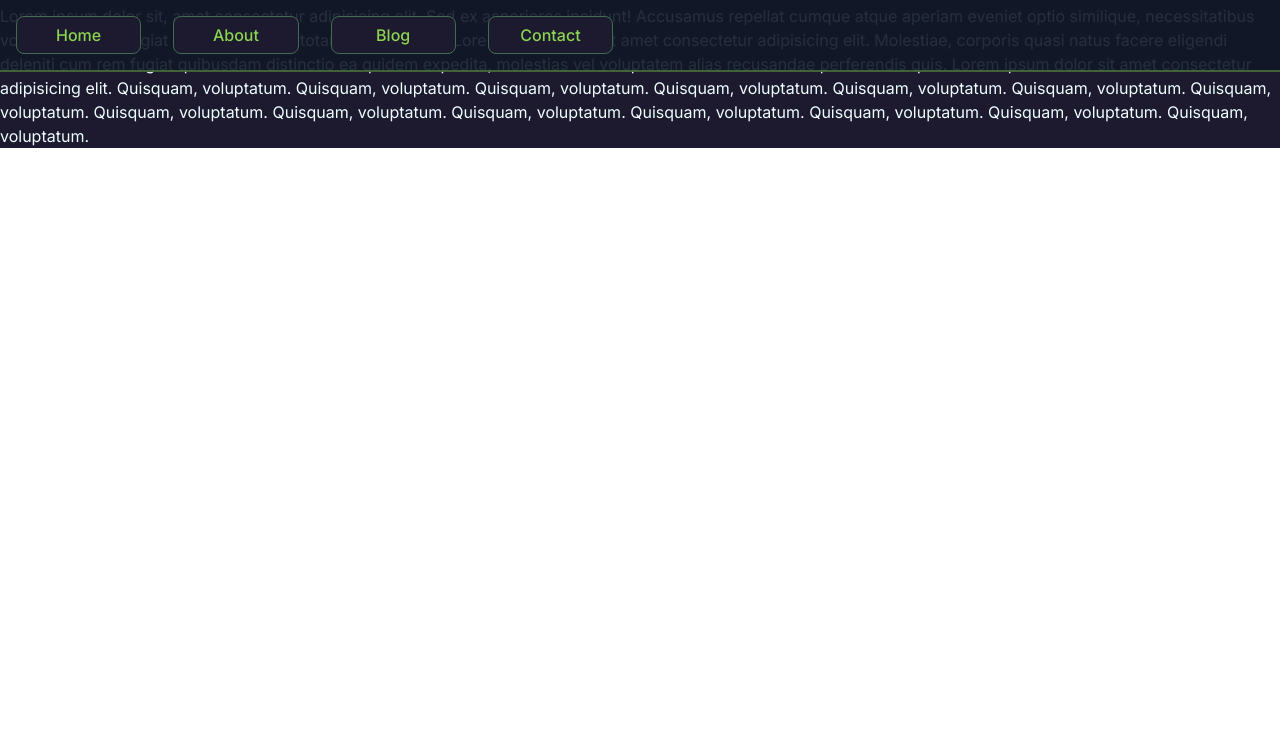
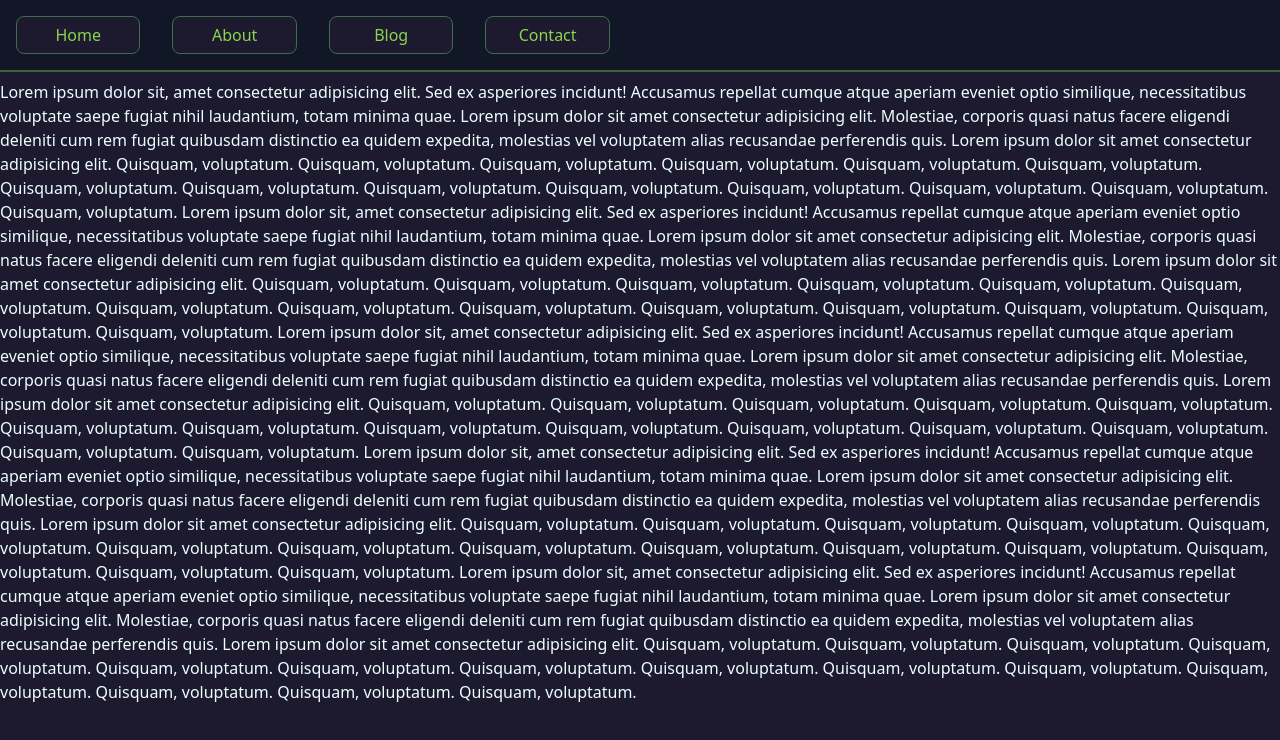
Before and after one commit to Wolfremium13/www.wolfremium.dev, a Next.js app: page / in a window 1280 px wide. Shown: the top 740 px of the page. Built offline with nearby package versions, Linux system fonts and the light colour scheme.

Commit message:
💄 changed distribution of main page

```diff
--- a/app/layout.tsx
+++ b/app/layout.tsx
@@ -1,26 +1,28 @@
-import { Navbar } from '@/components/navigation/Navbar'
-import './styles/globals.css'
-import type { Metadata } from 'next'
-import { Inter } from 'next/font/google'
+import { Navbar } from "@/components/navigation/Navbar";
+import "./styles/globals.css";
+import type { Metadata } from "next";
+import { Inter } from "next/font/google";
 
-const inter = Inter({ subsets: ['latin'] })
+const inter = Inter({ subsets: ["latin"] });
 
 export const metadata: Metadata = {
-  title: 'Create Next App',
-  description: 'Generated by create next app',
-}
+  title: "Create Next App",
+  description: "Generated by create next app",
+};
 
 export default function RootLayout({
   children,
 }: {
-  children: React.ReactNode
+  children: React.ReactNode;
 }) {
   return (
-    <html lang="en">
-      <body className={inter.className}>
+    <html lang="es">
+      <body>
         <Navbar />
-        {children}
+        <main className="min-h-screen pt-20 bg-darkViolet text-cyan-50">
+          {children}
+        </main>
       </body>
     </html>
-  )
+  );
 }
--- a/app/page.tsx
+++ b/app/page.tsx
@@ -1,6 +1,6 @@
 export default function Home() {
   return (
-    <main className="pt-1 bg-darkViolet text-cyan-50">
+    <section className="">
       <h1>
         Lorem ipsum dolor sit, amet consectetur adipisicing elit. Sed ex
         asperiores incidunt! Accusamus repellat cumque atque aperiam eveniet
@@ -15,7 +15,59 @@ export default function Home() {
         voluptatum. Quisquam, voluptatum. Quisquam, voluptatum. Quisquam,
         voluptatum. Quisquam, voluptatum. Quisquam, voluptatum. Quisquam,
         voluptatum.
+        Lorem ipsum dolor sit, amet consectetur adipisicing elit. Sed ex
+        asperiores incidunt! Accusamus repellat cumque atque aperiam eveniet
+        optio similique, necessitatibus voluptate saepe fugiat nihil laudantium,
+        totam minima quae. Lorem ipsum dolor sit amet consectetur adipisicing
+        elit. Molestiae, corporis quasi natus facere eligendi deleniti cum rem
+        fugiat quibusdam distinctio ea quidem expedita, molestias vel voluptatem
+        alias recusandae perferendis quis. Lorem ipsum dolor sit amet
+        consectetur adipisicing elit. Quisquam, voluptatum. Quisquam,
+        voluptatum. Quisquam, voluptatum. Quisquam, voluptatum. Quisquam,
+        voluptatum. Quisquam, voluptatum. Quisquam, voluptatum. Quisquam,
+        voluptatum. Quisquam, voluptatum. Quisquam, voluptatum. Quisquam,
+        voluptatum. Quisquam, voluptatum. Quisquam, voluptatum. Quisquam,
+        voluptatum.
+        Lorem ipsum dolor sit, amet consectetur adipisicing elit. Sed ex
+        asperiores incidunt! Accusamus repellat cumque atque aperiam eveniet
+        optio similique, necessitatibus voluptate saepe fugiat nihil laudantium,
+        totam minima quae. Lorem ipsum dolor sit amet consectetur adipisicing
+        elit. Molestiae, corporis quasi natus facere eligendi deleniti cum rem
+        fugiat quibusdam distinctio ea quidem expedita, molestias vel voluptatem
+        alias recusandae perferendis quis. Lorem ipsum dolor sit amet
+        consectetur adipisicing elit. Quisquam, voluptatum. Quisquam,
+        voluptatum. Quisquam, voluptatum. Quisquam, voluptatum. Quisquam,
+        voluptatum. Quisquam, voluptatum. Quisquam, voluptatum. Quisquam,
+        voluptatum. Quisquam, voluptatum. Quisquam, voluptatum. Quisquam,
+        voluptatum. Quisquam, voluptatum. Quisquam, voluptatum. Quisquam,
+        voluptatum.
+        Lorem ipsum dolor sit, amet consectetur adipisicing elit. Sed ex
+        asperiores incidunt! Accusamus repellat cumque atque aperiam eveniet
+        optio similique, necessitatibus voluptate saepe fugiat nihil laudantium,
+        totam minima quae. Lorem ipsum dolor sit amet consectetur adipisicing
+        elit. Molestiae, corporis quasi natus facere eligendi deleniti cum rem
+        fugiat quibusdam distinctio ea quidem expedita, molestias vel voluptatem
+        alias recusandae perferendis quis. Lorem ipsum dolor sit amet
+        consectetur adipisicing elit. Quisquam, voluptatum. Quisquam,
+        voluptatum. Quisquam, voluptatum. Quisquam, voluptatum. Quisquam,
+        voluptatum. Quisquam, voluptatum. Quisquam, voluptatum. Quisquam,
+        voluptatum. Quisquam, voluptatum. Quisquam, voluptatum. Quisquam,
+        voluptatum. Quisquam, voluptatum. Quisquam, voluptatum. Quisquam,
+        voluptatum.
+        Lorem ipsum dolor sit, amet consectetur adipisicing elit. Sed ex
+        asperiores incidunt! Accusamus repellat cumque atque aperiam eveniet
+        optio similique, necessitatibus voluptate saepe fugiat nihil laudantium,
+        totam minima quae. Lorem ipsum dolor sit amet consectetur adipisicing
+        elit. Molestiae, corporis quasi natus facere eligendi deleniti cum rem
+        fugiat quibusdam distinctio ea quidem expedita, molestias vel voluptatem
+        alias recusandae perferendis quis. Lorem ipsum dolor sit amet
+        consectetur adipisicing elit. Quisquam, voluptatum. Quisquam,
+        voluptatum. Quisquam, voluptatum. Quisquam, voluptatum. Quisquam,
+        voluptatum. Quisquam, voluptatum. Quisquam, voluptatum. Quisquam,
+        voluptatum. Quisquam, voluptatum. Quisquam, voluptatum. Quisquam,
+        voluptatum. Quisquam, voluptatum. Quisquam, voluptatum. Quisquam,
+        voluptatum.
       </h1>
-    </main>
+    </section>
   );
 }
```
